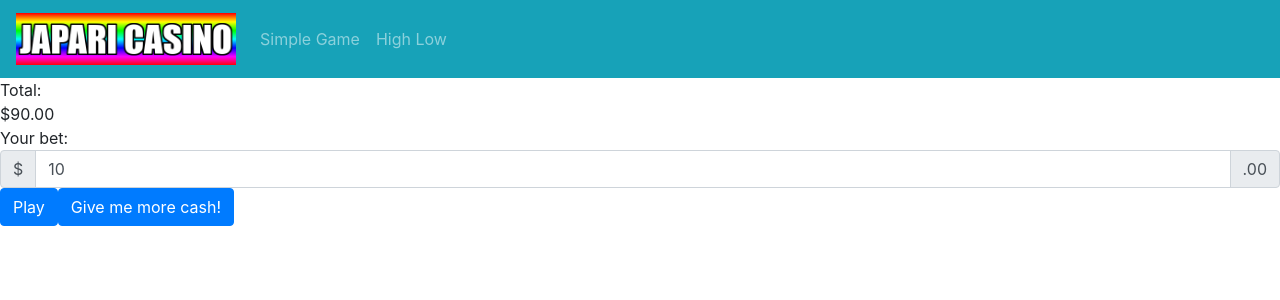
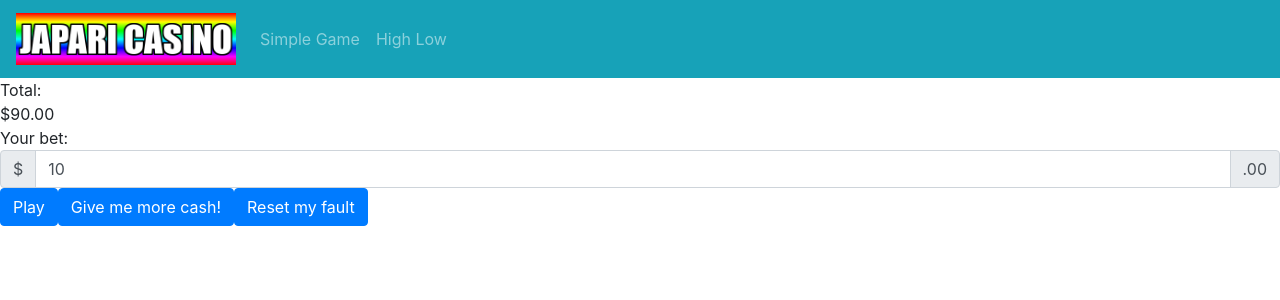
Before and after one commit to japari-dev/japari-casino, a Vue app: page /#/SimpleGame in a window 1280 px wide. Shown: the top 300 px of the page. Built offline with nearby package versions, Linux system fonts and the light colour scheme.

Commit message:
[SimpleGame] update

```diff
--- a/src/views/SimpleGame.vue
+++ b/src/views/SimpleGame.vue
@@ -11,6 +11,9 @@
     <b-button v-on:click="play" variant="primary">Play</b-button>
     <b-button v-on:click="charge" variant="primary"
       >Give me more cash!</b-button
+    >
+    <b-button v-on:click="tokuseirei" variant="primary"
+      >Reset my fault</b-button
     >
 
     <div v-if="win != null">
@@ -52,6 +55,9 @@ export default {
     },
     charge: function () {
       this.total += 1000000
+    },
+    tokuseirei: function () {
+      this.total = 100
     }
   }
 
```
